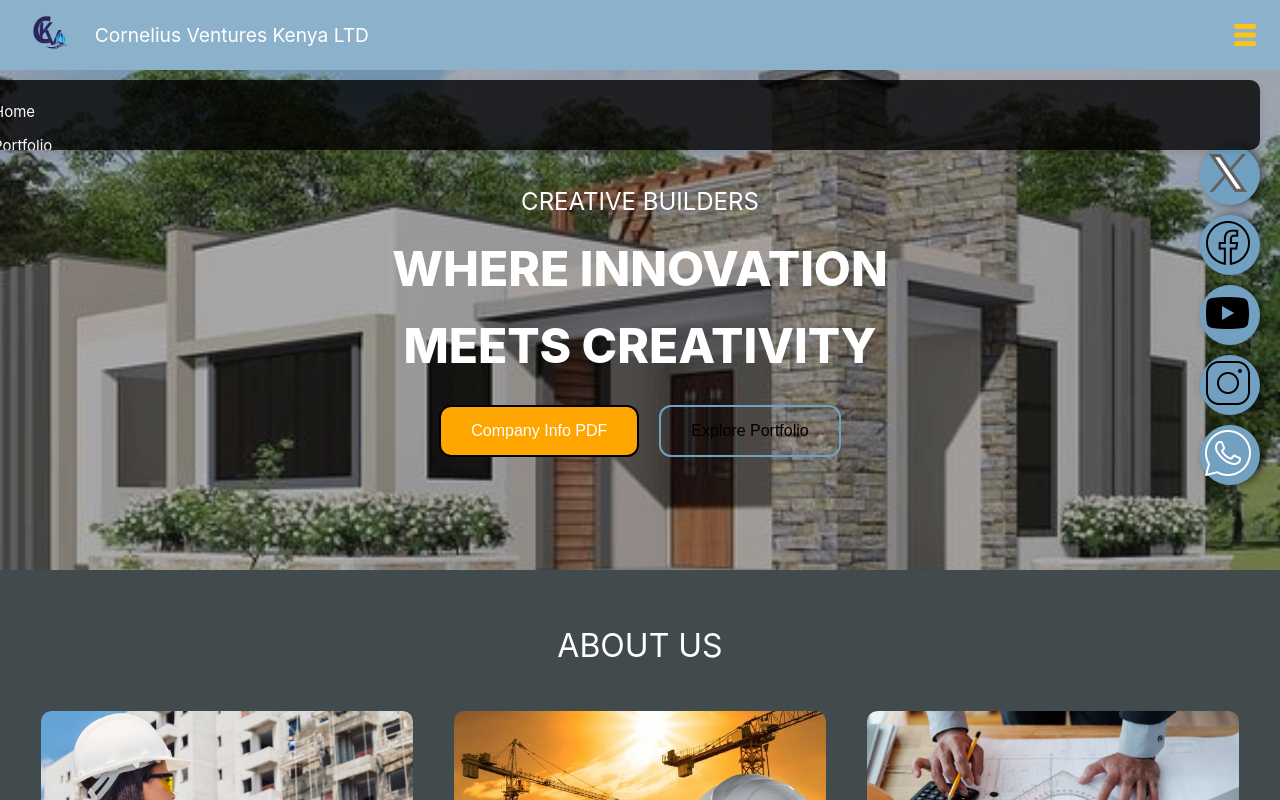
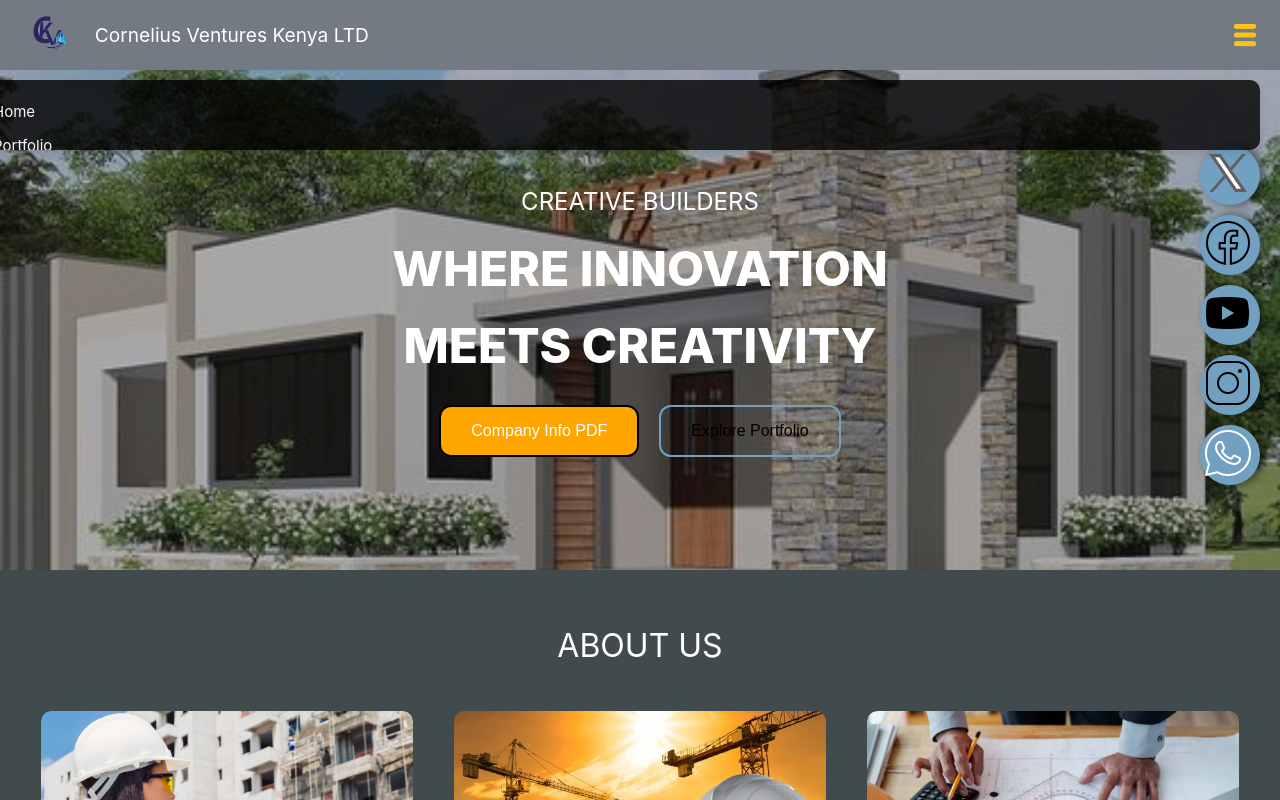
Before and after one commit to godyracks/corneliusventures.co.ke, a Vue app in the folder client/cvkltd/: page / in a window 1280 px wide. Shown: the top 800 px of the page. Built offline with nearby package versions, Linux system fonts and the light colour scheme; no server answers.

Commit message:
updated nav color

```diff
--- a/client/cvkltd/src/components/Navbar.vue
+++ b/client/cvkltd/src/components/Navbar.vue
@@ -68,7 +68,7 @@ export default {
   width: 100%;
   position: sticky;
   top: 0;
-  background-color: rgba(114, 160, 193, 0.8);
+  background-color: rgba(83, 92, 104, 0.8);
   z-index: 1000;
   padding: 10px 20px;
 }
```
